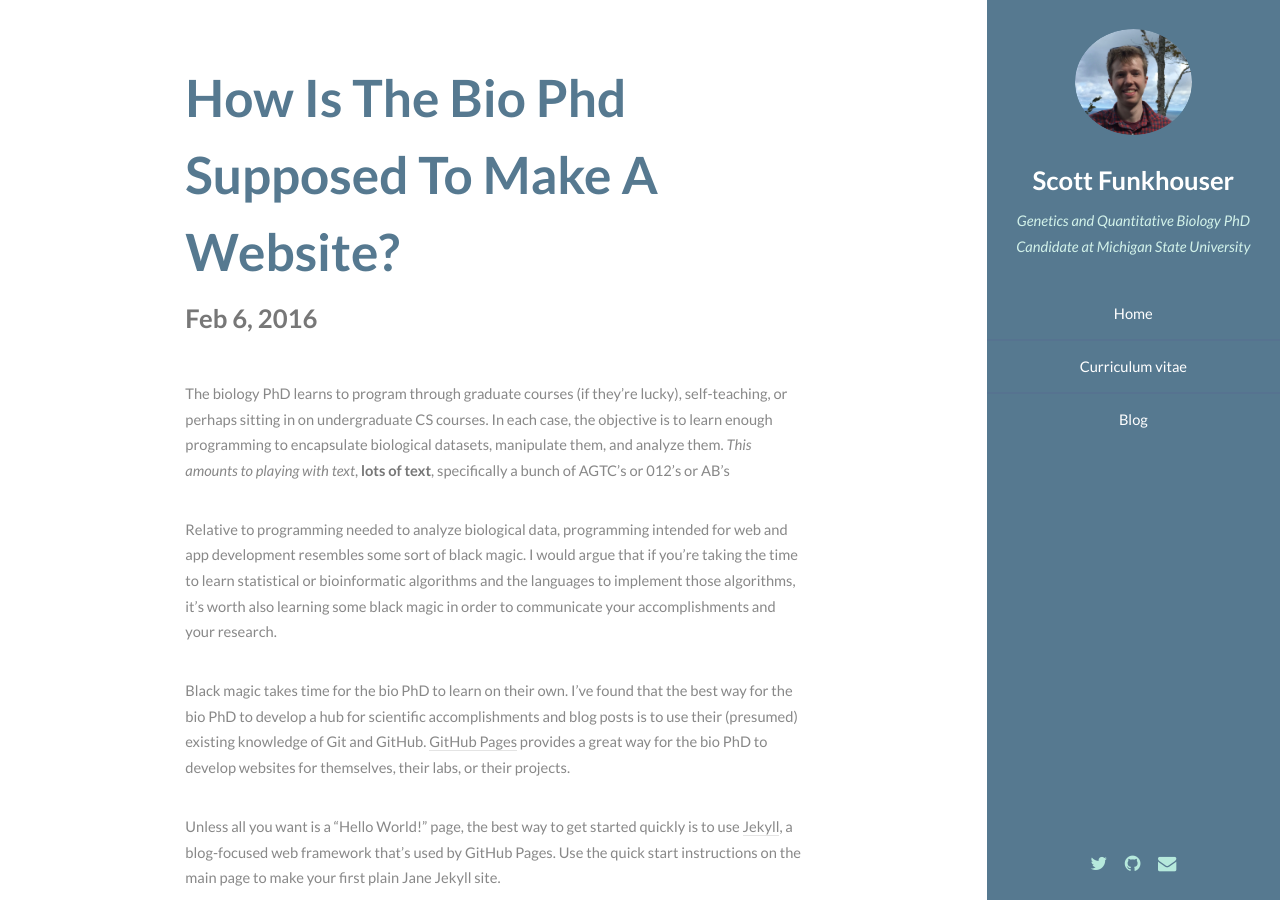
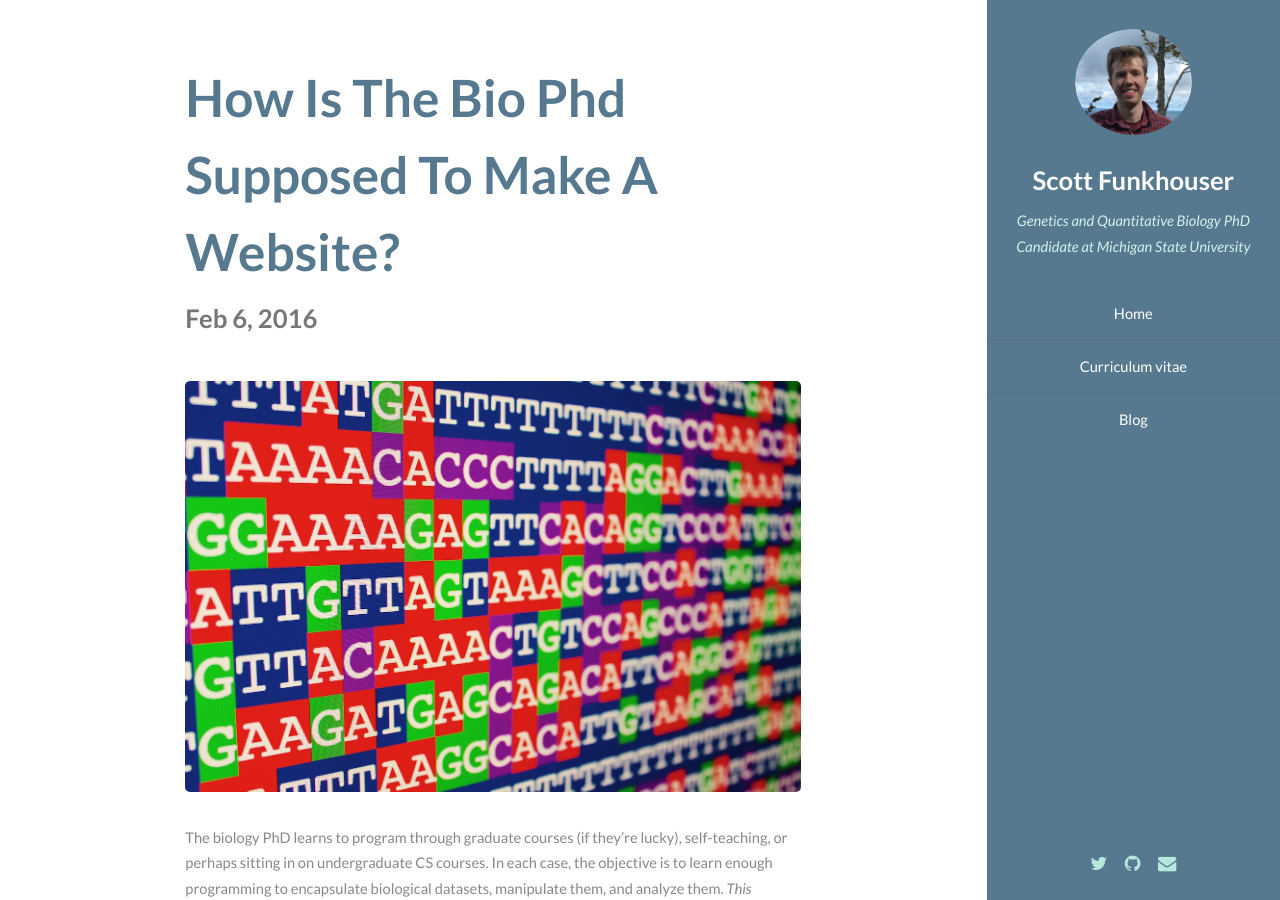
Before and after one commit to funkhou9/blog, a Jekyll site: the page built from _posts/2016-02-06-How-is-the-Bio-PhD-supposed-to-make-a-website?.md, in a window 1280 px wide and 900 px high. Built offline with Jekyll 4.4.1, drawn with Linux system fonts in a browser that asks for light colours.

Commit message:
image to blog

```diff
--- a/_posts/2016-02-06-How-is-the-Bio-PhD-supposed-to-make-a-website?.md
+++ b/_posts/2016-02-06-How-is-the-Bio-PhD-supposed-to-make-a-website?.md
@@ -1,7 +1,7 @@
 ---
 layout: post
 ---
-
+<img src="{{ site.baseurl }}/images/How-is-the-bio-phd-supposed-to-make-a-website.jpg">
 The biology PhD learns to program through graduate courses (if they're lucky), self-teaching, or
 perhaps sitting in on undergraduate CS courses. In each case, the objective is to learn enough
 programming to encapsulate biological datasets, manipulate them, and analyze them.
```
Also changed, not shown: images/How-is-the-bio-phd-supposed-to-make-a-website.jpg (added).
